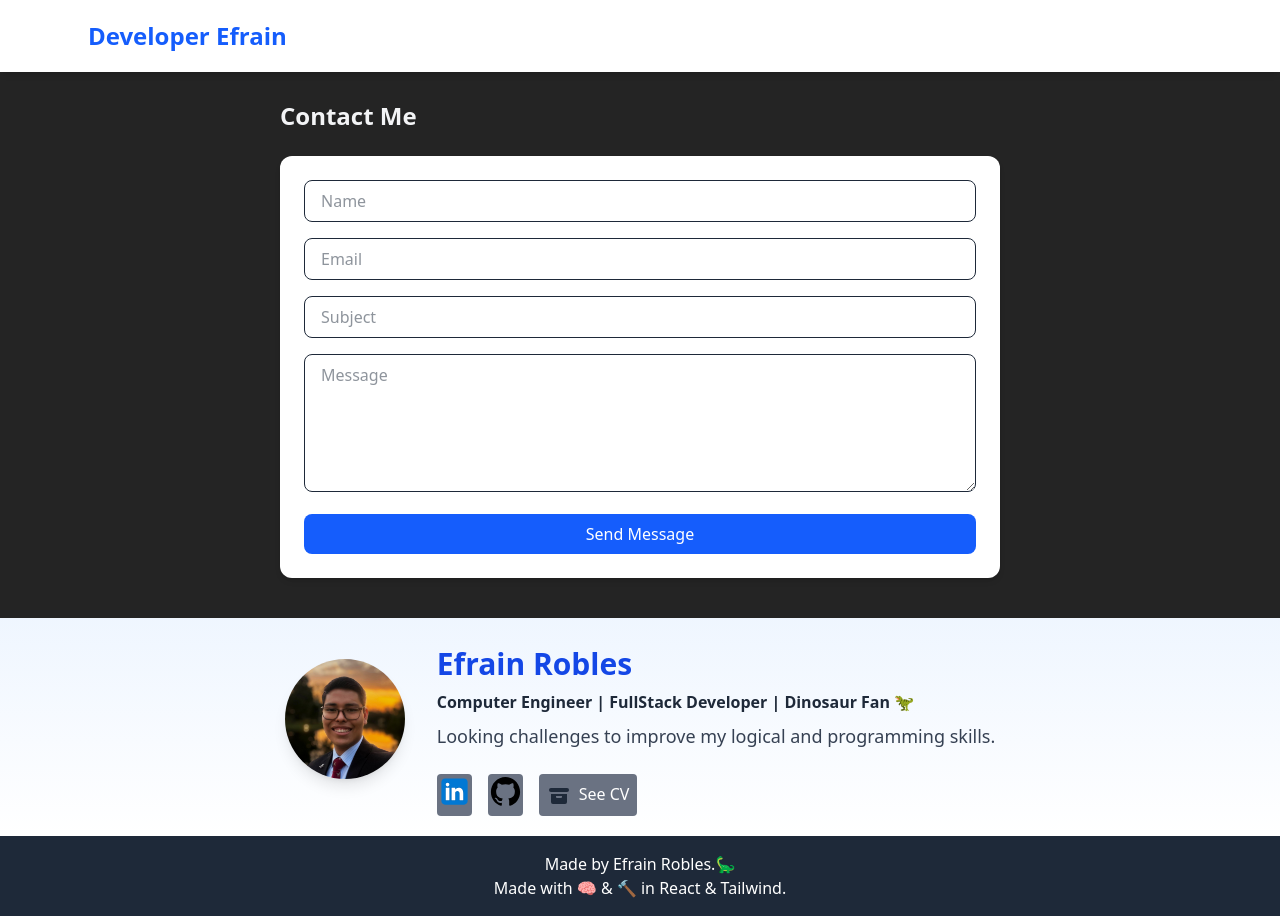
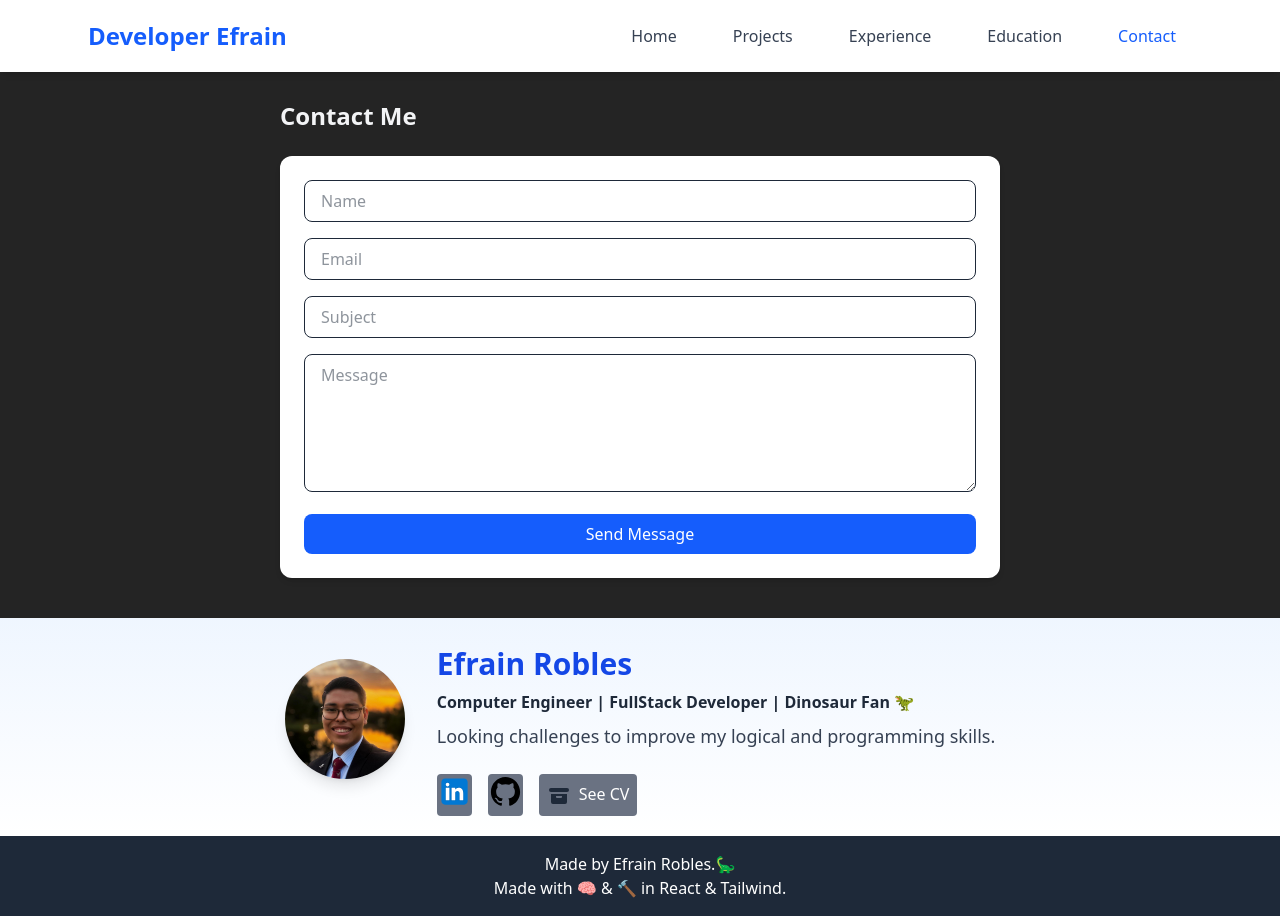
Before and after one commit to EfrainRP/EfrainRP.github.io, a React (Vite) app: page /about_efrain/contact in a window 1280 px wide. Built offline with nearby package versions, Linux system fonts and the light colour scheme.

Commit message:
header adjust movil done

```diff
--- a/src/component/Header.jsx
+++ b/src/component/Header.jsx
@@ -1,55 +1,83 @@
-import { useState } from 'react';
-import { Link, useLocation } from 'react-router-dom';
-
+import { useState } from "react";
+import { Link, useLocation } from "react-router-dom";
 
 export default function Header() {
     const { pathname } = useLocation();
     const [isOpen, setIsOpen] = useState(false);
 
+    const links = [
+        { path: "/", label: "Home" },
+        { path: "/projects", label: "Projects" },
+        { path: "/experience", label: "Experience" },
+        { path: "/education", label: "Education" },
+        { path: "/contact", label: "Contact" },
+    ];
+
     return (
         <header className="fixed w-full top-0 z-50 shadow-md bg-white dark:bg-gray-900">
             <div className="max-w-6xl mx-auto px-6 py-4 flex justify-between items-center">
-                <Link to="/">
-                    <h1 className="hidden sm:block md:text-2xl font-bold text-blue-600 dark:text-white">Developer Efrain</h1>
-                    <h1 className="sm:hidden text-xl font-bold text-blue-600 dark:text-white">Dev Efrain</h1>
+
+                <Link to="/" className="flex items-center gap-2">
+                    <h1 className="hidden sm:block md:text-2xl font-bold text-blue-600 dark:text-white">
+                        Developer Efrain
+                    </h1>
+                    <h1 className="sm:hidden text-xl font-bold text-blue-600 dark:text-white">
+                        Dev Efrain
+                    </h1>
                 </Link>
 
-                {/* Botón hamburguesa para móvil */}
+                {/* Botón hamburguesa */}
                 <button
                     className="md:hidden text-gray-700 dark:text-white focus:outline-none"
                     onClick={() => setIsOpen(!isOpen)}
                     aria-label="Abrir menú"
                 >
                     <svg
-                        className={`w-6 h-6 transition-transform duration-300 ${isOpen ? 'rotate-90' : 'rotate-0'}`}
+                        className={`w-7 h-7 transition-transform duration-300 ${isOpen ? "rotate-90" : "rotate-0"
+                            }`}
                         fill="none"
                         stroke="currentColor"
                         viewBox="0 0 24 24"
                     >
                         {isOpen ? (
-                            <path strokeLinecap="round" strokeLinejoin="round" strokeWidth={2} d="M6 18L18 6M6 6l12 12" />
+                            <path
+                                strokeLinecap="round"
+                                strokeLinejoin="round"
+                                strokeWidth={2}
+                                d="M6 18L18 6M6 6l12 12"
+                            />
                         ) : (
-                            <path strokeLinecap="round" strokeLinejoin="round" strokeWidth={2} d="M4 6h16M4 12h16M4 18h16" />
+                            <path
+                                strokeLinecap="round"
+                                strokeLinejoin="round"
+                                strokeWidth={2}
+                                d="M4 6h16M4 12h16M4 18h16"
+                            />
                         )}
                     </svg>
                 </button>
 
-                {/* Menú de navegación */}
+                {/* Menú navegación */}
                 <nav
-                    className={`absolute top-full left-0 w-full bg-white dark:bg-gray-900 md:static md:flex md:w-auto md:space-x-6 duration-300 ${isOpen ? 'opacity-100 translate-y-0 visible' : 'opacity-0 -translate-y-5 invisible'} md:visible md:opacity-100 md:translate-y-0 sm:md:opacity-0`}
-    //             className={`absolute top-full left-0 w-full bg-white dark:bg-gray-900 md:static md:flex md:w-auto md:space-x-6 duration-300 ease-in-out
-    // ${isOpen ? 'block' : 'hidden'}`}
-                    // className={`absolute top-full left-0 w-full bg-white dark:bg-gray-900 md:static md:flex md:w-auto md:space-x-6 transition-all duration-400 ${isOpen ? 'opacity-100 translate-y-0 visible' : 'opacity-0 -translate-y-5 invisible md:visible md:opacity-100 md:translate-y-0'}`}
+                    className={`
+                        absolute md:static top-full left-0 w-full md:w-auto bg-white dark:bg-gray-900
+                        flex flex-col md:flex-row md:space-x-6 shadow-md md:shadow-none
+                        transition-all duration-400 ease-in-out
+                        ${isOpen ? "max-h-96 opacity-100" : "max-h-0 opacity-0 md:max-h-none md:opacity-100"}
+                        overflow-hidden md:overflow-visible
+                    `}
                 >
-                    {['/', '/projects', '/experience', '/education', '/contact'].map((link, i) => (
+                    {links.map(({ path, label }) => (
                         <Link
-                            key={i}
-                            to={link}
-                            className={`block px-4 py-2 hover:text-blue-600 dark:hover:text-blue-400 transition ${
-                                pathname === link ? 'text-blue-600 dark:text-blue-400' : 'text-gray-700 dark:text-gray-200'
-                            }`}
+                            key={path}
+                            to={path}
+                            onClick={() => setIsOpen(false)} // cerrar menú al hacer click en móvil
+                            className={`px-4 py-2 hover:text-blue-600 dark:hover:text-blue-400 transition ${pathname === path
+                                ? "text-blue-600 dark:text-blue-400"
+                                : "text-gray-700 dark:text-gray-200"
+                                }`}
                         >
-                        {link === '/' ? 'Home' : link.slice(1).charAt(0).toUpperCase() + link.slice(2)}
+                            {label}
                         </Link>
                     ))}
                 </nav>
```
